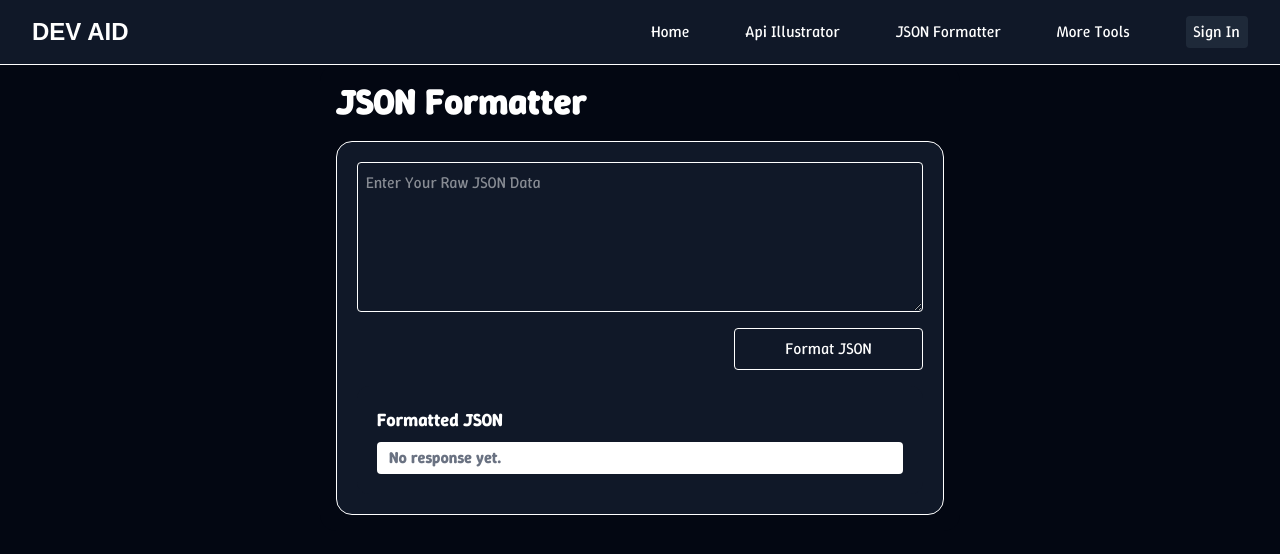
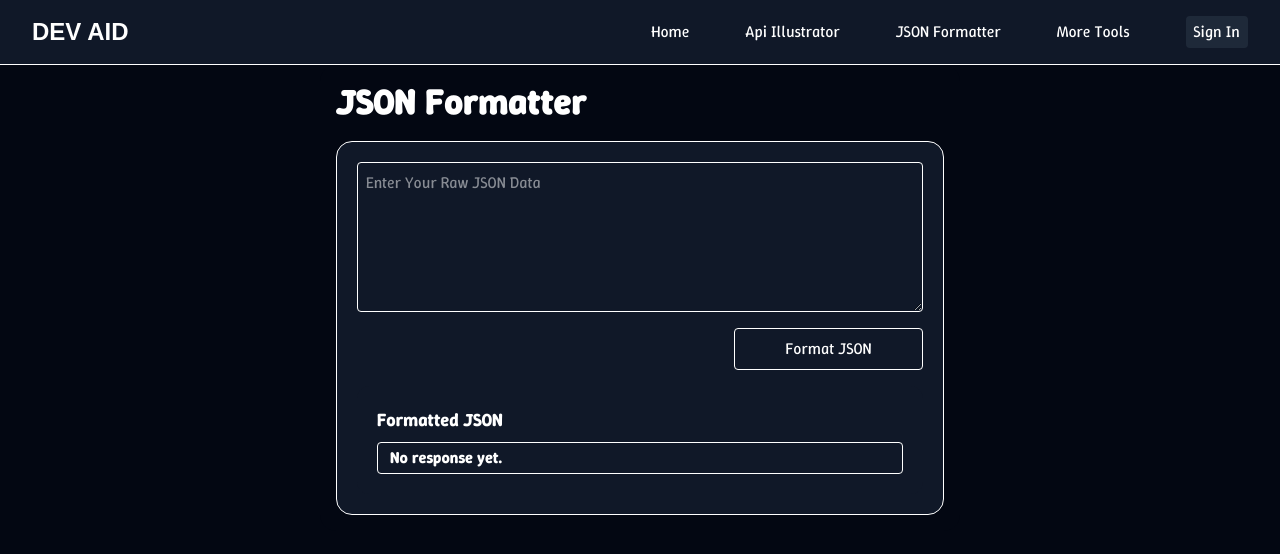
Before and after one commit to this-onlyYuvraj/DEV_AID, a Next.js app: page /JSONFormatter in a window 1280 px wide. Shown: the top 554 px of the page. Built offline with nearby package versions, Linux system fonts and the light colour scheme; no server answers.

Commit message:
some ui changes

```diff
--- a/app/JSONFormatter/page.tsx
+++ b/app/JSONFormatter/page.tsx
@@ -51,7 +51,7 @@ export default function JSONFormatter() {
                 <DynamicRender data={formattedJson} />
               </div>
             ) : (
-              <p className="bg-white font-bold rounded-sm h-8 flex px-3 items-center text-gray-500">
+              <p className="bg-gray-900 border-1 font-bold rounded-sm h-8 flex px-3 items-center text-white">
                 No response yet.
               </p>
             )}
```
